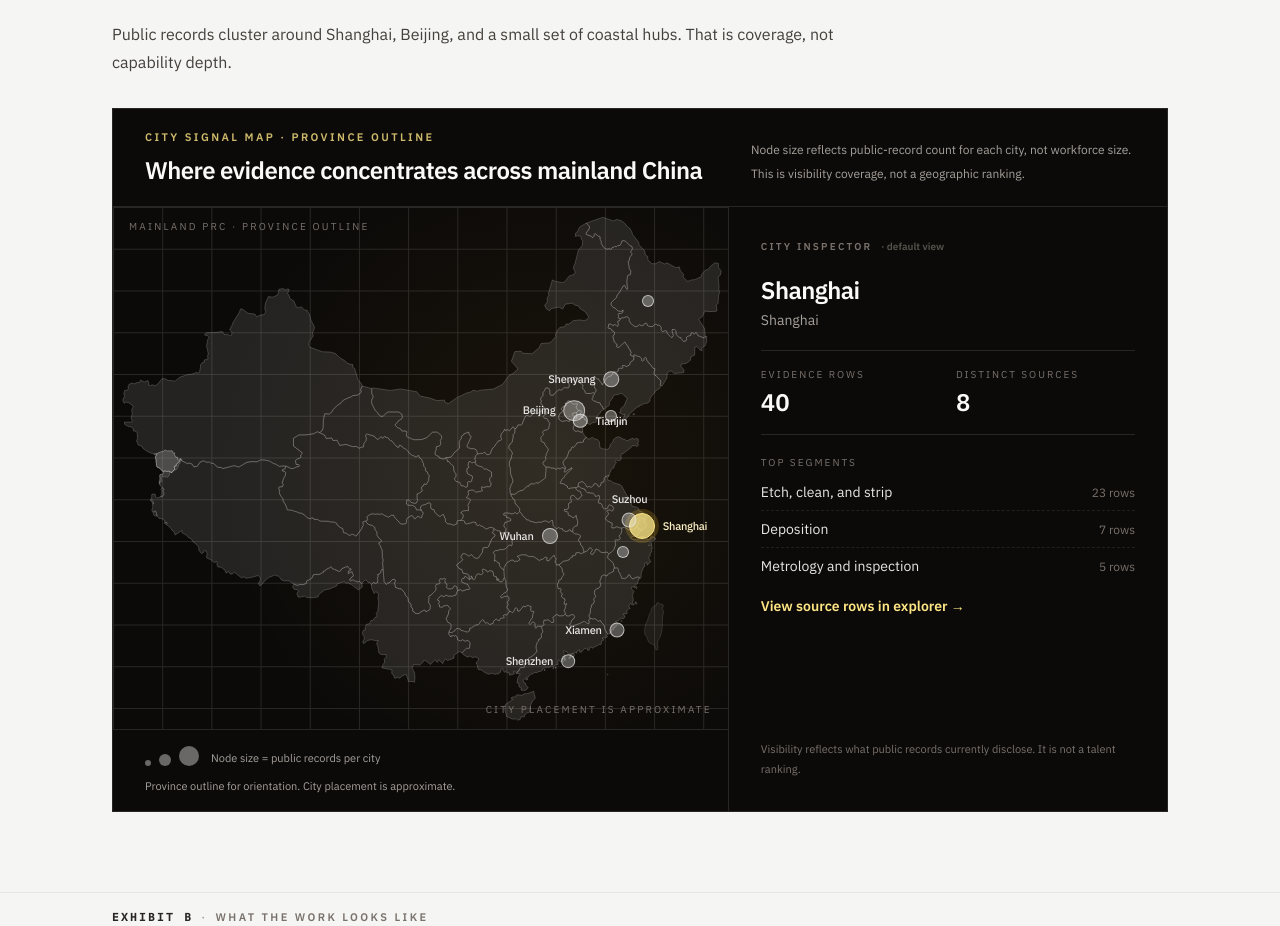
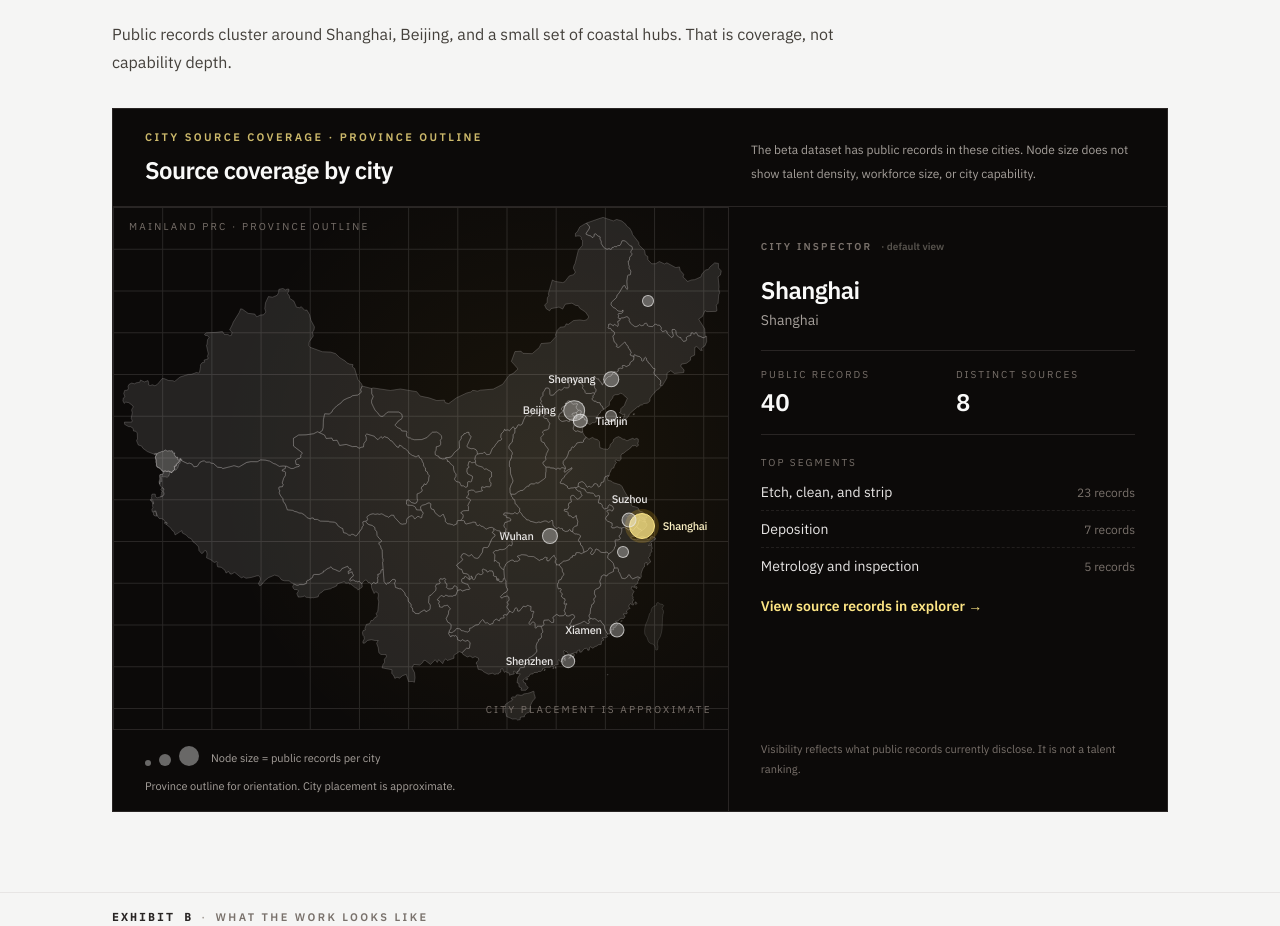
Before and after one commit to yippy141/china-semiconductor-tooling-talent-atlas, a Next.js app: page /monitor in a window 1280 px wide. Shown: the part 2547-3473 px from the top of the page. Built offline with nearby package versions, Linux system fonts and the light colour scheme.

Commit message:
Clarify public copy and map language

```diff
--- a/app/page.tsx
+++ b/app/page.tsx
@@ -25,9 +25,9 @@ const sourceTrailLinks = [
     description: "Etch, deposition, metrology, and the lithography sidebar.",
   },
   {
-    label: "Inspect source rows",
+    label: "Inspect source records",
     href: "/explorer",
-    description: "Filter evidence rows by city, firm, segment, or source.",
+    description: "Filter source records by city, firm, segment, or source.",
   },
   {
     label: "Read the methodology",
@@ -65,9 +65,9 @@ export default function HomePage() {
             </h1>
             <p className="mt-5 max-w-2xl text-lg leading-8 text-ink-soft">
               Chinese toolmakers are adding products and R&amp;D staff. The
-              harder test is whether they can build the field engineers,
-              service teams, calibration routines, and customer-support
-              systems that make equipment work in fabs.
+              harder support-capacity question is whether they can build the
+              field engineers, service teams, calibration routines, and
+              customer-support systems that make equipment work in fabs.
             </p>
 
             <div className="mt-7 flex flex-wrap items-center gap-x-6 gap-y-3">
@@ -87,7 +87,7 @@ export default function HomePage() {
                 href="/explorer"
                 className="text-sm font-medium text-ink underline-offset-4 hover:underline"
               >
-                inspect source rows -&gt;
+                inspect source records -&gt;
               </Link>
             </div>
 
@@ -114,7 +114,7 @@ export default function HomePage() {
       <section className="mx-auto w-full max-w-6xl px-6 py-12 sm:px-10 sm:py-16 lg:px-12">
         <SectionEyebrow number="03" label="Exhibits" />
         <h2 className="mt-3 max-w-3xl text-3xl font-semibold tracking-tight sm:text-4xl">
-          What the workforce test requires
+          What the workforce question requires
         </h2>
 
         <div className="mt-8 flex flex-col gap-10">
@@ -128,12 +128,13 @@ export default function HomePage() {
       <section className="mx-auto w-full max-w-6xl px-6 pb-12 sm:px-10 sm:pb-16 lg:px-12">
         <SectionEyebrow number="04" label="Geography" />
         <h2 className="mt-3 max-w-3xl text-3xl font-semibold tracking-tight sm:text-4xl">
-          Where public records cluster.
+          Source coverage by city
         </h2>
         <p className="mt-4 max-w-3xl text-base leading-7 text-ink-soft">
-          Shanghai and Beijing lead the current public record set because
-          listed firms, industrial parks, universities, and policy documents
-          are easier to observe there.
+          This map shows where the beta dataset has public records. It does
+          not show talent density, workforce size, or city capability. Large
+          nodes usually mean filings, park documents, shortage notices, or
+          official sources are easier to observe there.
         </p>
         <div className="mt-8">
           <CitySignalMap />
@@ -143,7 +144,7 @@ export default function HomePage() {
       <section className="mx-auto w-full max-w-6xl px-6 pb-12 sm:px-10 sm:pb-16 lg:px-12">
         <SectionEyebrow number="05" label="Visibility" />
         <h2 className="mt-3 max-w-3xl text-3xl font-semibold tracking-tight sm:text-4xl">
-          Where public records go quiet.
+          Where filings stop short
         </h2>
         <div className="mt-8">
           <LabToFabChain />
@@ -161,7 +162,7 @@ export default function HomePage() {
           </h2>
           <p className="mt-4 max-w-3xl text-base leading-7 text-paper/80">
             Start with the brief, then move into firm dossiers, segment pages,
-            source rows, and methodology as needed.
+            source records, and methodology as needed.
           </p>
 
           <nav
--- a/components/atlas/city-signal-map.tsx
+++ b/components/atlas/city-signal-map.tsx
@@ -112,18 +112,18 @@ export function CitySignalMap() {
       <header className="flex flex-col gap-3 border-b border-stone-800 px-6 py-5 sm:flex-row sm:items-end sm:justify-between sm:px-8">
         <div>
           <p className="text-[11px] font-semibold uppercase tracking-[0.22em] text-amber-200/80">
-            City signal map · province outline
+            City source coverage · province outline
           </p>
           <h3
             id={headingId}
             className="mt-2 text-xl font-semibold tracking-tight text-stone-50 sm:text-2xl"
           >
-            Where evidence concentrates across mainland China
+            Source coverage by city
           </h3>
         </div>
         <p className="max-w-sm text-xs leading-6 text-stone-400">
-          Node size reflects public-record count for each city, not workforce
-          size. This is visibility coverage, not a geographic ranking.
+          The beta dataset has public records in these cities. Node size does
+          not show talent density, workforce size, or city capability.
         </p>
       </header>
 
@@ -207,7 +207,7 @@ export function CitySignalMap() {
                   }
                   className="group absolute -translate-x-1/2 -translate-y-1/2 cursor-pointer focus:outline-none"
                   style={{ left: `${node.x}%`, top: `${node.y}%` }}
-                  aria-label={`${node.city}, ${node.province}: ${node.count} evidence rows. Open city in evidence explorer.`}
+                  aria-label={`${node.city}, ${node.province}: ${node.count} public records. Open city in evidence explorer.`}
                 >
                   <span
                     aria-hidden
@@ -277,7 +277,7 @@ export function CitySignalMap() {
               <dl className="grid grid-cols-2 gap-4 border-y border-stone-800 py-4">
                 <div>
                   <dt className="text-[10px] uppercase tracking-[0.2em] text-stone-500">
-                    Evidence rows
+                    Public records
                   </dt>
                   <dd className="mt-1 text-2xl font-semibold text-stone-50">
                     {activeNode.count}
@@ -305,14 +305,14 @@ export function CitySignalMap() {
                       >
                         <span>{segment.label}</span>
                         <span className="text-xs text-stone-500">
-                          {segment.count} rows
+                          {segment.count} records
                         </span>
                       </li>
                     ))}
                   </ul>
                 ) : (
                   <p className="mt-3 text-sm text-stone-500">
-                    No non-taxonomy segment rows recorded for this city yet.
+                    No non-taxonomy segment records found for this city yet.
                   </p>
                 )}
               </div>
@@ -321,12 +321,12 @@ export function CitySignalMap() {
                 prefetch={false}
                 className="inline-flex w-fit items-center text-sm font-semibold text-amber-200 hover:text-amber-100"
               >
-                View source rows in explorer &rarr;
+                View source records in explorer &rarr;
               </Link>
             </>
           ) : (
             <p className="text-sm text-stone-400">
-              Hover or focus a city node to inspect its evidence.
+              Hover or focus a city node to inspect its public records.
             </p>
           )}
 
--- a/components/atlas/lab-to-fab-chain.tsx
+++ b/components/atlas/lab-to-fab-chain.tsx
@@ -14,7 +14,7 @@ export function LabToFabChain() {
           id="lab-to-fab-chain-heading"
           className="mt-3 text-2xl font-semibold tracking-tight text-stone-950 sm:text-3xl"
         >
-          The staffing test runs from lab tool to fab routine.
+          The hard part starts after the product claim
         </h2>
         <p className="mt-3 max-w-3xl text-sm leading-7 text-stone-700">
           Visibility falls off step by step. Product breadth and R&D headcount
--- a/data/editorial/article-brief.ts
+++ b/data/editorial/article-brief.ts
@@ -42,13 +42,13 @@ export const articleBrief = {
   hero: {
     title: "Can China Staff Its Chip-Tooling Push?",
     deck:
-      "Public filings and company records show Chinese toolmakers adding R&D scale and product breadth. The harder test is whether they are building field engineers, service teams, calibration routines, and customer-support capacity.",
+      "Public filings and company records show Chinese toolmakers adding R&D scale and product breadth. The harder support-capacity question is whether they are building field engineers, service teams, calibration routines, and customer-support capacity.",
     intro:
       "China's semiconductor-equipment push is usually tracked through product announcements, export controls, and market share. Those indicators matter, but they do not show whether a firm can install a tool, tune it at a customer site, keep chambers matched, recover after maintenance, and support repeat deployment.",
   },
   heroClaim: {
     rendered:
-      "Chinese toolmakers are adding products and R&D staff. The harder test is whether they can build field engineers, service teams, calibration routines, and customer-support systems that make equipment work in fabs.",
+      "Chinese toolmakers are adding products and R&D staff. The harder support-capacity question is whether they can build field engineers, service teams, calibration routines, and customer-support systems that make equipment work in fabs.",
     beta:
       "Beta public-source monitor. Counts show source coverage, not workforce size.",
     verificationStatus: "source_checked",
@@ -64,7 +64,7 @@ export const articleBrief = {
   primaryLinks: [
     { label: "Open firm index", href: "/firms" },
     { label: "Read methodology", href: "/methodology" },
-    { label: "Explore rows", href: "/explorer" },
+    { label: "Explore source records", href: "/explorer" },
   ] satisfies ArticleLink[],
   findings: [
     {
@@ -191,7 +191,7 @@ export const articleBrief = {
     {
       label: "Explorer",
       href: "/explorer",
-      description: "Filter evidence rows by segment, city, and source type.",
+      description: "Filter source records by segment, city, and source type.",
     },
     {
       label: "Sources",
```
